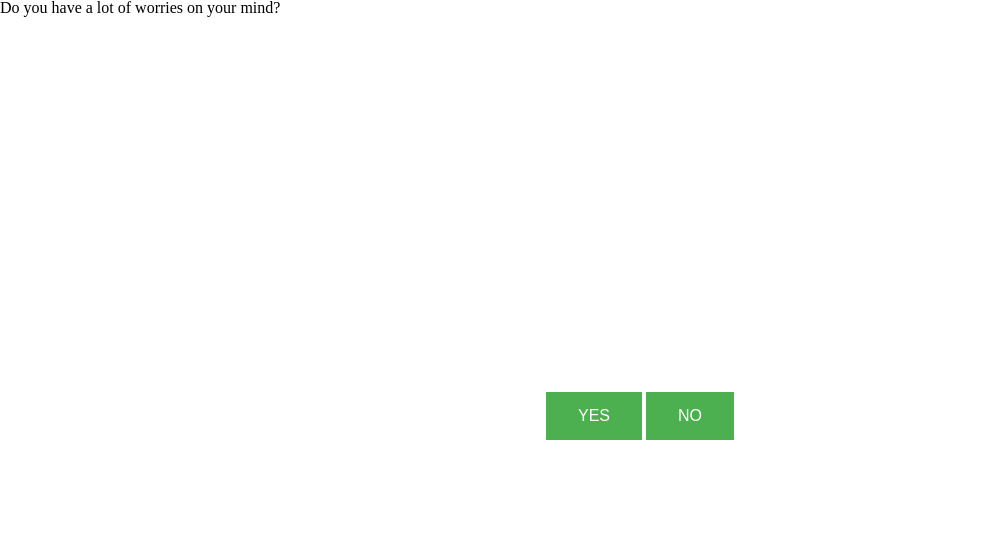
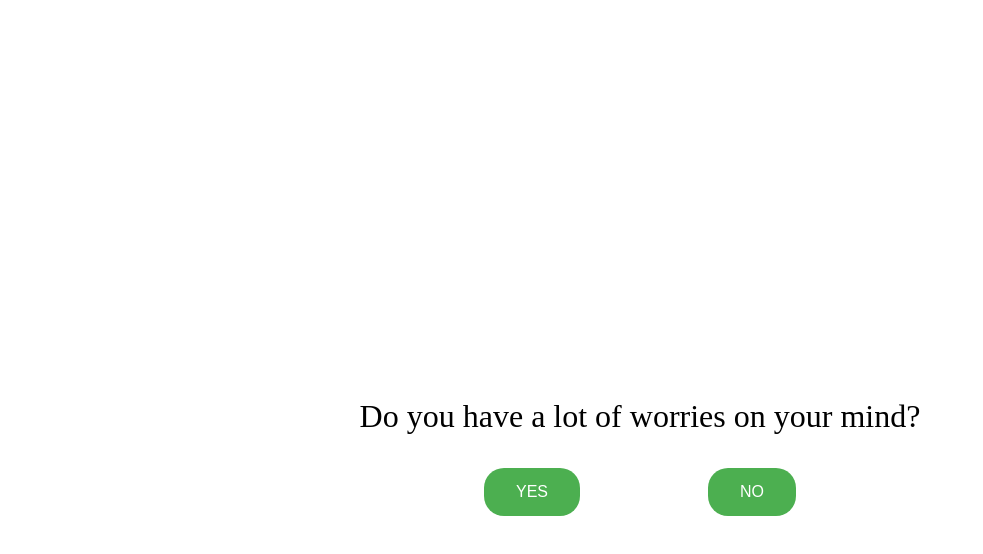
Before and after one commit to ghyferri/creative_coding, a website built with Vite: page index.html in a window 1280 px wide. Shown: the whole page, without its empty margins (0-983 px from the left). Built offline with nearby package versions, Linux system fonts and the light colour scheme.

Commit message:
changed layout

```diff
--- a/index.html
+++ b/index.html
@@ -6,12 +6,15 @@
     <title>Breathing room</title>
   </head>
   <body>
-    <p id="questionDisplay"></p>
     <div class="center">
-      <button id="button1" class="button">YES</button>
-      <button id="button2" class="button">NO</button>
+      <div class="column">
+        <p id="questionDisplay"></p>
+      </div>
+      <div class="row">
+        <button id="button1" class="button">YES</button>
+        <button id="button2" class="button">NO</button>
+      </div>
+      <script type="module" src="src/main.js"></script>
     </div>
-
-    <script type="module" src="src/main.js"></script>
   </body>
 </html>
--- a/src/styles/style.css
+++ b/src/styles/style.css
@@ -6,10 +6,13 @@ body {
 }
 .center {
   display: flex;
-  flex-direction: row;
+  flex-direction: column;
   justify-content: center;
   align-items: center;
-  height: 100vh;
+  width: 100%;
+  margin: 0;
+  position: absolute;
+  top: 50%;
 }
 
 .button {
@@ -21,6 +24,25 @@ body {
   text-decoration: none;
   display: inline-block;
   font-size: 16px;
-  margin: 4px 2px;
+  margin: 4px 4em;
   cursor: pointer;
+  border-radius: 20px;
 }
+
+.row {
+  margin-top: 2em;
+  display: flex;
+  flex-direction: row;
+  justify-content: center;
+  align-items: center;
+  justify-content: space-around;
+}
+
+.column {
+  display: flex;
+  flex-direction: column;
+}
+
+#questionDisplay {
+  font-size: 2em;
+}
```
